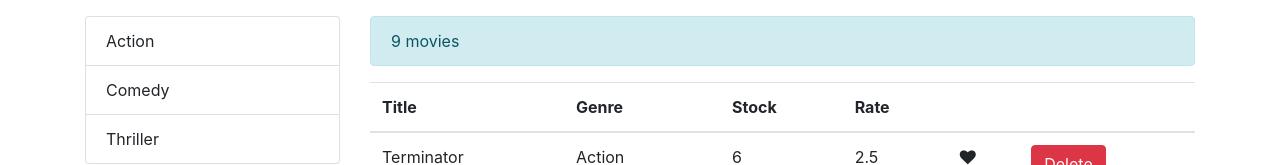
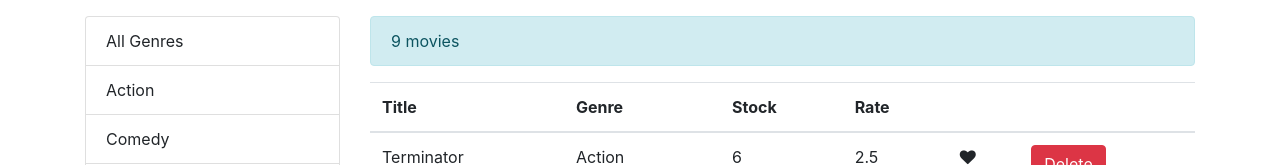
Before and after one commit to wpbt/react-demo-app, a React (Create React App) app: page / in a window 1280 px wide. Shown: the top 165 px of the page. Built offline with nearby package versions, Linux system fonts and the light colour scheme.

Commit message:
filtering component and functionality added

```diff
--- a/src/components/common/listGroup.jsx
+++ b/src/components/common/listGroup.jsx
@@ -1,22 +1,26 @@
 import PropTypes from 'prop-types';
 
-const ListGroup = ({genres, onGenreChange}) => {
-    console.log(genres);
+const ListGroup = ({genres, textProperty, valueProperty, onGenreChange, selectedGenre}) => {
     return (
         <ul className="list-group">
             {genres.map(genre => (
                 <li
-                    key={genre._id}
-                    className="list-group-item"
+                    key={genre[valueProperty]}
+                    className={genre === selectedGenre ? "list-group-item active" : "list-group-item"}
                     style={{cursor: 'pointer'}}
                     onClick={()=>onGenreChange(genre)}
                 >
-                    {genre.name}
+                    {genre[textProperty]}
                 </li>
             ) )}
         </ul>
     );
 }
+
+ListGroup.defaultProps = {
+    valueProperty: '_id',
+    textProperty: 'name'
+};
 ListGroup.propTypes = {
     genres: PropTypes.array.isRequired,
     onGenreChange: PropTypes.func.isRequired
--- a/src/components/movies.jsx
+++ b/src/components/movies.jsx
@@ -9,14 +9,16 @@ import { getGenres } from '../services/fakeGenreService';
 class Movies extends Component {
 
     state = {
-        movies: getMovies(),
+        movies: [],
+        genres: [],
         pageSize: 4,
         currentPage: 1,
-        genres: getGenres()
+        selectedGenre: ''
     };
 
     render() {
-        const { movies, pageSize, currentPage, genres } = this.state;
+        const { movies, pageSize, currentPage, genres, selectedGenre } = this.state;
+        // let genreMovies = '';
         let filteredMovies = paginate(movies, currentPage, pageSize);
         if(movies.length === 0) return (<div className="mt-2 alert alert-warning" role="alert">No movies!</div>);
         return (
@@ -26,6 +28,7 @@ class Movies extends Component {
                     <div className="col-3 mt-2">
                         <ListGroup
                             genres={genres}
+                            selectedGenre={selectedGenre}
                             onGenreChange={this.handleGenreChange}
                         />
                     </div>
@@ -87,6 +90,11 @@ class Movies extends Component {
             </React.Fragment>
         );
     }
+
+    componentDidMount(){
+        const genres = [{_id: '123', name: 'All Genres'}, ...getGenres()]
+        this.setState({ movies: getMovies(), genres });
+    }
     handleDelete = movie => {
         const movies = this.state.movies.filter(m => m._id !== movie._id);
         const pageNum = (movies.length) / (this.state.pageSize);
@@ -105,7 +113,16 @@ class Movies extends Component {
         this.setState({currentPage: page});
     };
     handleGenreChange = genre => {
-        console.log('Genre Changed: ', genre);
+        console.log(genre);
+        let movies = [...getMovies()];
+        movies = movies.filter(movie => {
+            return movie.genre.name === genre.name;
+        });
+        if(genre.name == 'All Genres'){
+            movies = [...getMovies()];
+        }
+        const selectedGenre = genre;
+        this.setState({movies, currentPage: 1, selectedGenre});
     };
 }
 
```
